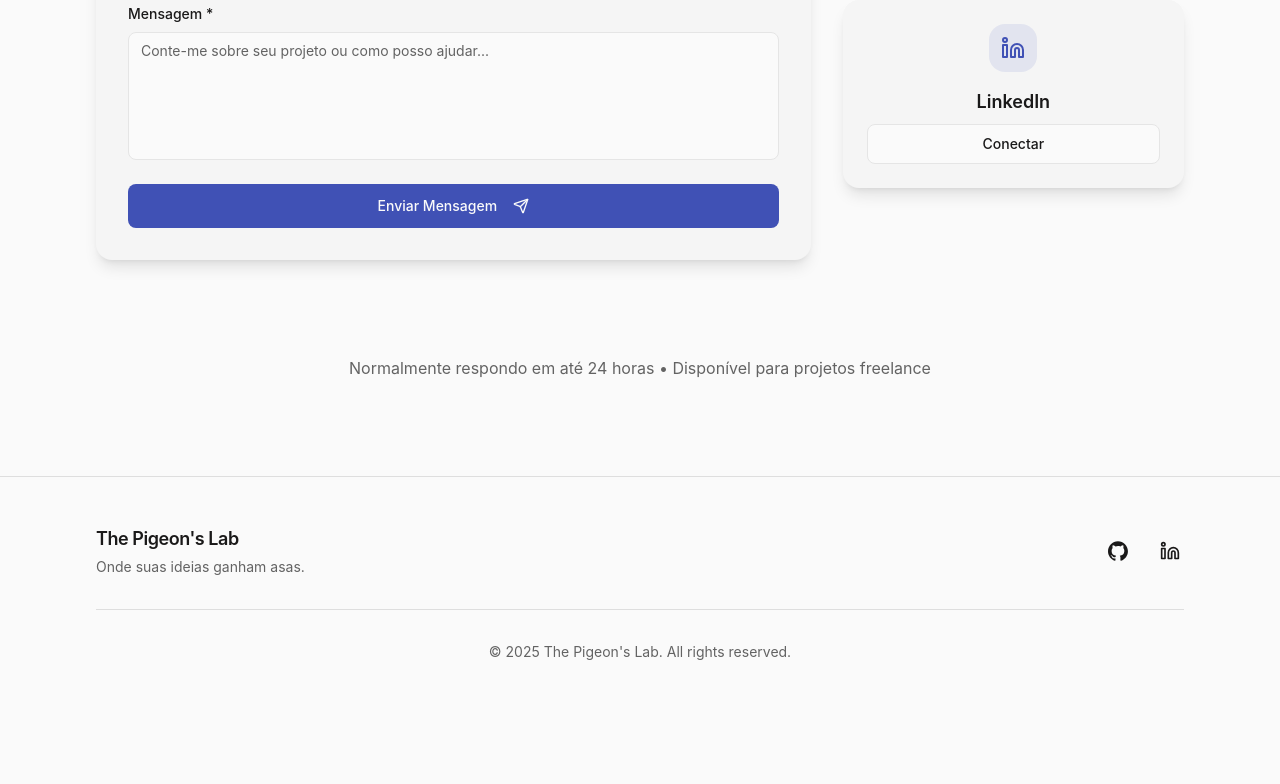
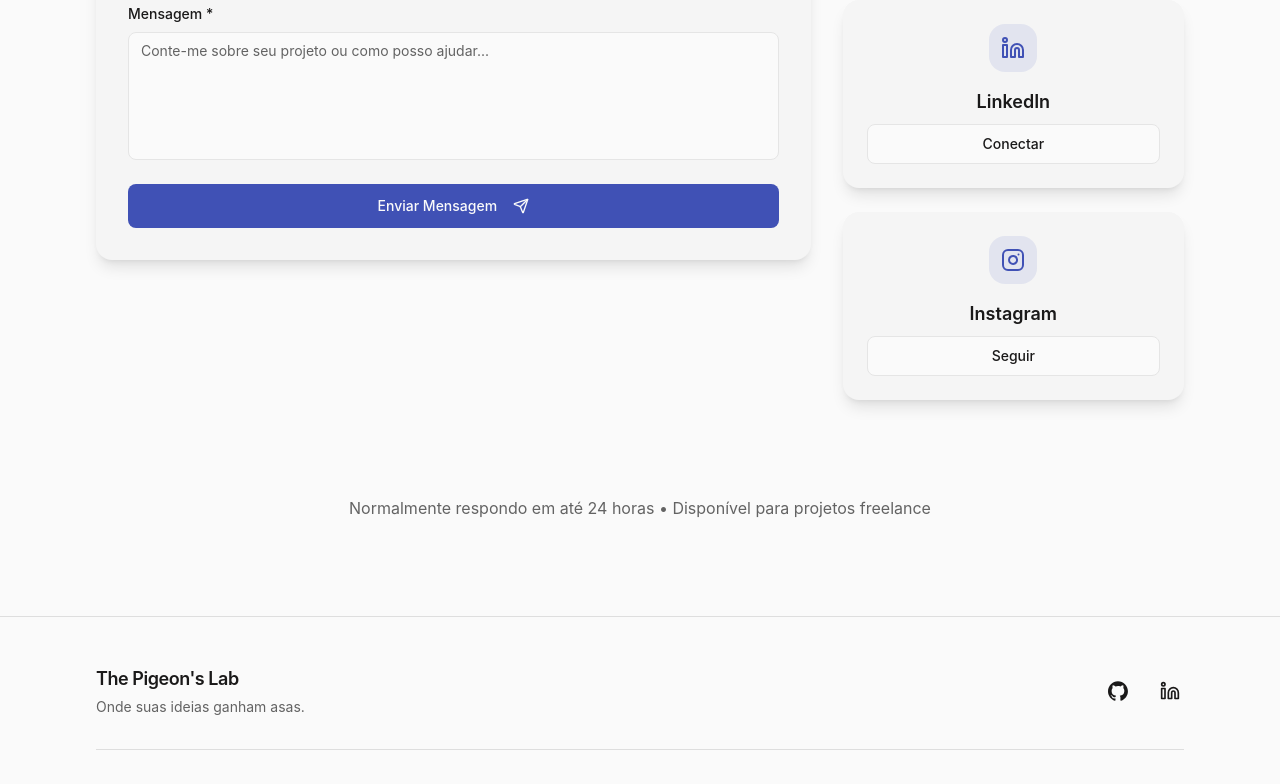
Before and after one commit to JulioC090/portfolio, a Next.js app: page / in a window 1280 px wide. Shown: the part 4881-5665 px from the top of the page. Before the commit the page ends 5591 px from the top, so only its background shows below. Built offline with nearby package versions, Linux system fonts and the light colour scheme; no server answers.

Commit message:
feat: add instagram to contact

```diff
--- /dev/null
+++ b/src/components/InstagramIcon.tsx
@@ -0,0 +1,26 @@
+import { cn } from '@/lib/utils';
+
+interface InstagramIconProps {
+  className: string;
+}
+
+export default function InstagramIcon({ className }: InstagramIconProps) {
+  return (
+    <svg
+      xmlns="http://www.w3.org/2000/svg"
+      width="24"
+      height="24"
+      viewBox="0 0 24 24"
+      fill="none"
+      stroke="currentColor"
+      strokeWidth="2"
+      strokeLinecap="round"
+      strokeLinejoin="round"
+      className={cn('text-foreground', className)}
+    >
+      <rect width="20" height="20" x="2" y="2" rx="5" ry="5" />
+      <path d="M16 11.37A4 4 0 1 1 12.63 8 4 4 0 0 1 16 11.37z" />
+      <line x1="17.5" x2="17.51" y1="6.5" y2="6.5" />
+    </svg>
+  );
+}
--- a/src/features/sections/data/contact.ts
+++ b/src/features/sections/data/contact.ts
@@ -1,3 +1,4 @@
+import InstagramIcon from '@/components/InstagramIcon';
 import LinkedInIcon from '@/components/LinkedInIcon';
 import { Mail } from 'lucide-react';
 
@@ -21,6 +22,12 @@
       link: { href: 'https://www.linkedin.com/in/julioc090/', blank: true },
       icon: LinkedInIcon,
     },
+    {
+      title: 'Instagram',
+      action: 'Seguir',
+      link: { href: 'https://www.instagram.com/thepigeonlab/', blank: true },
+      icon: InstagramIcon,
+    },
   ],
   toast: {
     success: {
```
